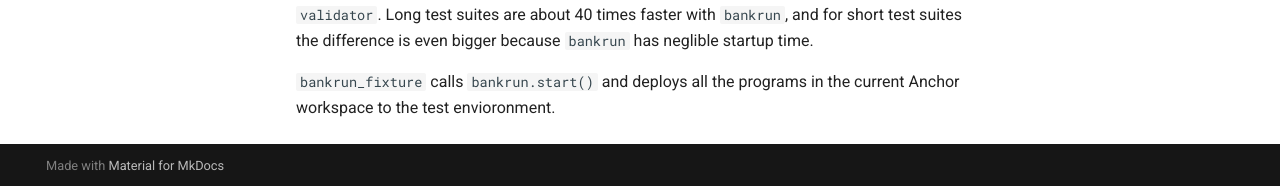
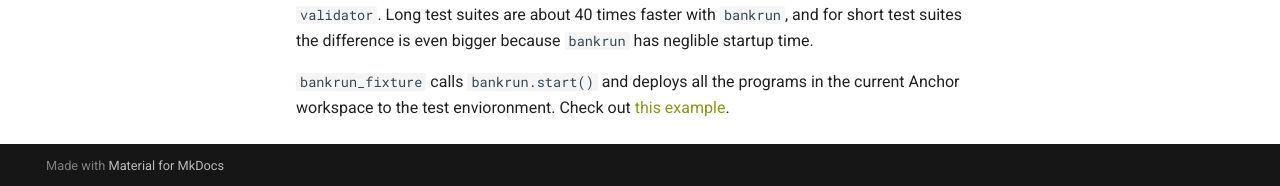
Before and after one commit to kevinheavey/anchorpy, an MkDocs documentation site: the page built from docs/testing/index.md, in a window 1280 px wide and 900 px high, scrolled down 3312 px. Shown: the part 711-897 px from the top of the window. Built offline with MkDocs 1.6.1 and Material for MkDocs 9.7.7, drawn with Linux system fonts in a browser that asks for light colours; comment, search, counter and statistics services are not loaded.

Commit message:
add example link to docs

```diff
--- a/docs/testing/index.md
+++ b/docs/testing/index.md
@@ -198,3 +198,4 @@ startup time.
 
 `bankrun_fixture` calls `bankrun.start()` and deploys all the programs in the current
 Anchor workspace to the test envioronment.
+Check out [this example](https://github.com/kevinheavey/anchorpy/blob/main/tests/test_basic_3_bankrun.py).
```
